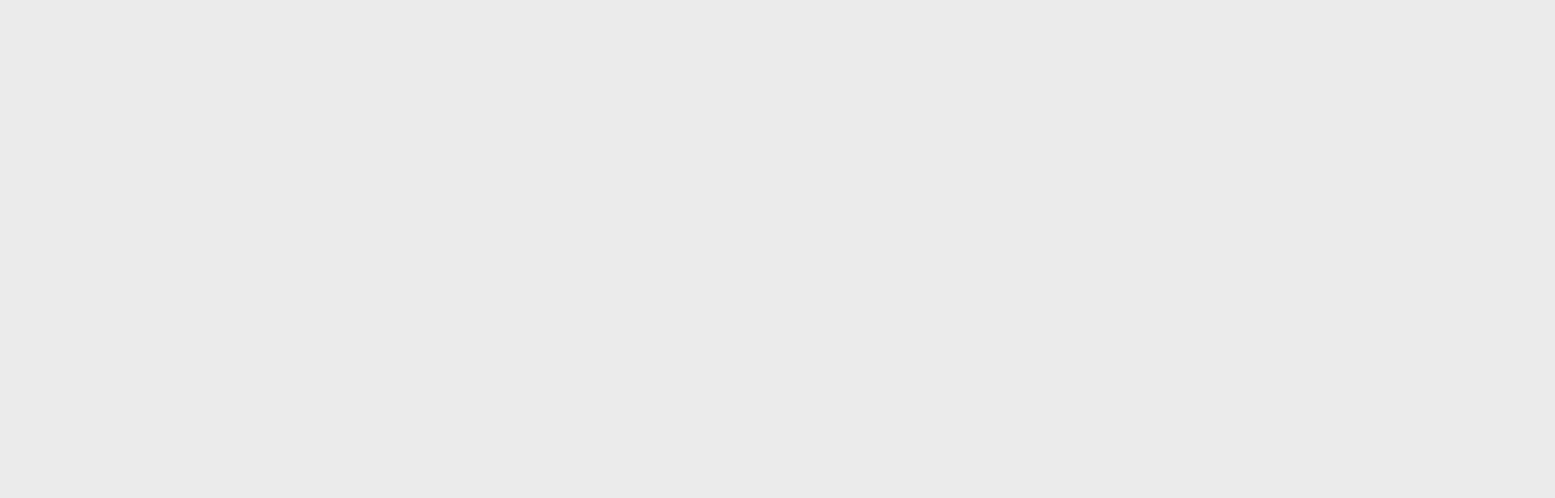
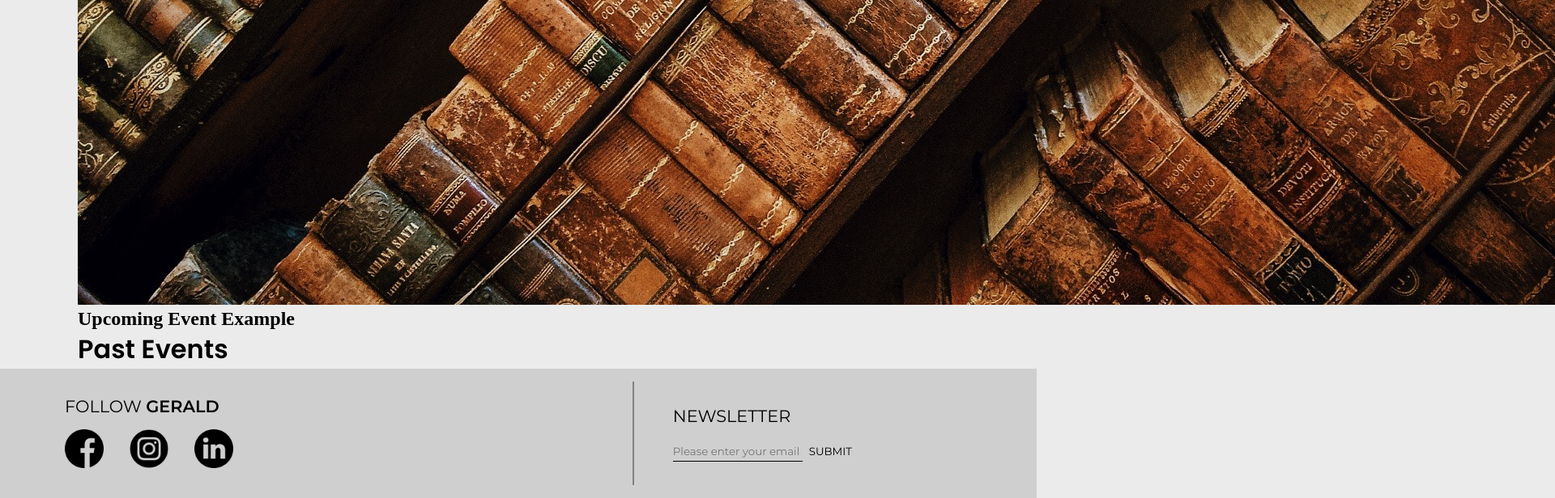
Before and after one commit to konstantinstanmeyer/gerald-elias-new, a Next.js app: page /events in a window 1280 px wide. Shown: the part 1807-2423 px from the top of the page at 81% size, 1920 px wide, since content can reach past the window. Before the commit the page ends 856 px from the top, so only its background shows below. Built offline with nearby package versions, Linux system fonts and the light colour scheme; a web font is replaced by a local one.

Commit message:
functional dev server update

```diff
--- a/app/events/page.js
+++ b/app/events/page.js
@@ -8,7 +8,10 @@ export default function Events(){
                 <h2>Upcoming Events</h2>
                 <div className="events-list">
                     <div className="event">
-
+                        <img src="example-event.jpg" />
+                        <div className="">
+                            <h2>Upcoming Event Example</h2>
+                        </div>
                     </div>
                 </div>
                 <h2>Past Events</h2>
--- a/app/globals.css
+++ b/app/globals.css
@@ -404,12 +404,12 @@ textarea:focus, input:focus{
   background: linear-gradient( rgba(0, 0, 0, 0.6), rgba(0, 0, 0, 0.5) ), url('../public/option-audiobooks.jpg');
 }
 
+#more-books-container {
+  background: linear-gradient( rgba(0, 0, 0, 0.6), rgba(0, 0, 0, 0.5) ), url('../public/symphonies-and-scorpions.jpeg');
+}
+
 #daniel-container {
   background: linear-gradient( rgba(0, 0, 0, 0.6), rgba(0, 0, 0, 0.5) ), url('../public/option-daniel.jpg');
-}
-
-#more-books-container {
-  background: linear-gradient( rgba(0, 0, 0, 0.6), rgba(0, 0, 0, 0.5) ), url('../public/symphonies-and-scorpions.jpeg');
 }
 
 #book-preview {
@@ -618,14 +618,23 @@ textarea:focus, input:focus{
   background-color: rgb(130, 130, 130);
 }
 
+#newsletter-input-container{
+  margin-left: 3rem;
+}
+
 #newsletter-input-container input {
   background: none;
   border: none;
   border-bottom: 1px solid black;
   font-family: var();
+  height: 1.5rem;
+  margin-right: 0.5rem;
+  font-family: var(--font-montserrat);
+  width: 10rem;
 }
 
 #newsletter-input-container button {
   background: none;
   border: none;
+  font-family: var(--font-montserrat);
 }
--- a/components/Footer.jsx
+++ b/components/Footer.jsx
@@ -19,7 +19,7 @@ export default function Footer(){
             </div>
             <div id="newsletter">
                 <div id="newsletter-divider" />
-                <div>
+                <div id="newsletter-text">
                     <h3>NEWSLETTER</h3>
                     <div id="newsletter-input-container">
                         <NewsletterForm />
--- a/components/NewsletterForm.jsx
+++ b/components/NewsletterForm.jsx
@@ -1,6 +1,5 @@
 "use client"
 
-import { set } from "mongoose";
 import { useState } from "react"
 
 export default function Newsletter(){
```
Also changed, not shown: util/biography.js (added, +8 -0 lines), public/example-event.jpg (added).
